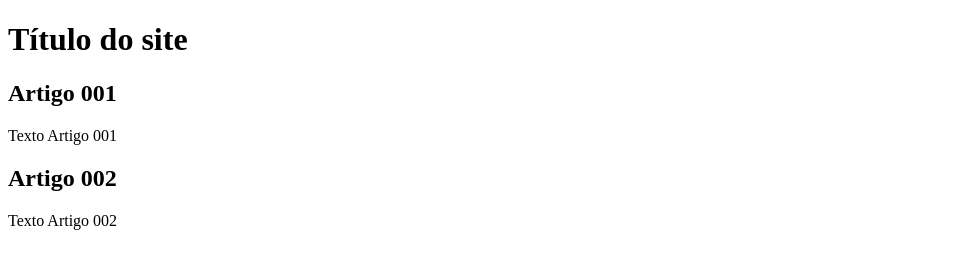
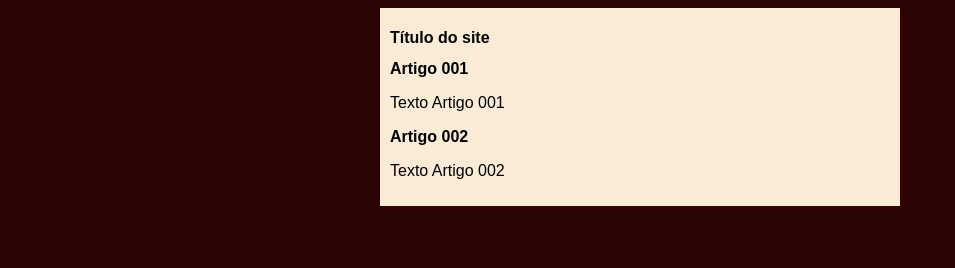
Before and after one commit to Kdias1/projeto-site, a plain HTML site: page index.html in a window 1280 px wide. Shown: the whole page, without its empty margins (0-955 px from the left). Drawn offline with Linux system fonts and the light colour scheme.

Commit message:
início design

```diff
--- /dev/null
+++ b/estilos/style.css
@@ -0,0 +1,17 @@
+*{
+    font-family: Arial, Helvetica, sans-serif;
+    font-size: 16px;
+}
+
+body{
+
+    background-color: rgb(43, 5, 5);
+}
+
+main {
+    background-color: antiquewhite;
+    width: 500px;
+    margin:auto;
+    box-shadow: 3px 3px 5px rgb(56, 4, 4);
+    padding: 10px;
+}
--- a/index.html
+++ b/index.html
@@ -5,6 +5,7 @@
     <meta http-equiv="X-UA-Compatible" content="IE=edge">
     <meta name="viewport" content="width=device-width, initial-scale=1.0">
     <title>Título do Site</title>
+    <link rel="stylesheet" href="estilos/style.css">
 </head>
 <body>
     <main>
```
